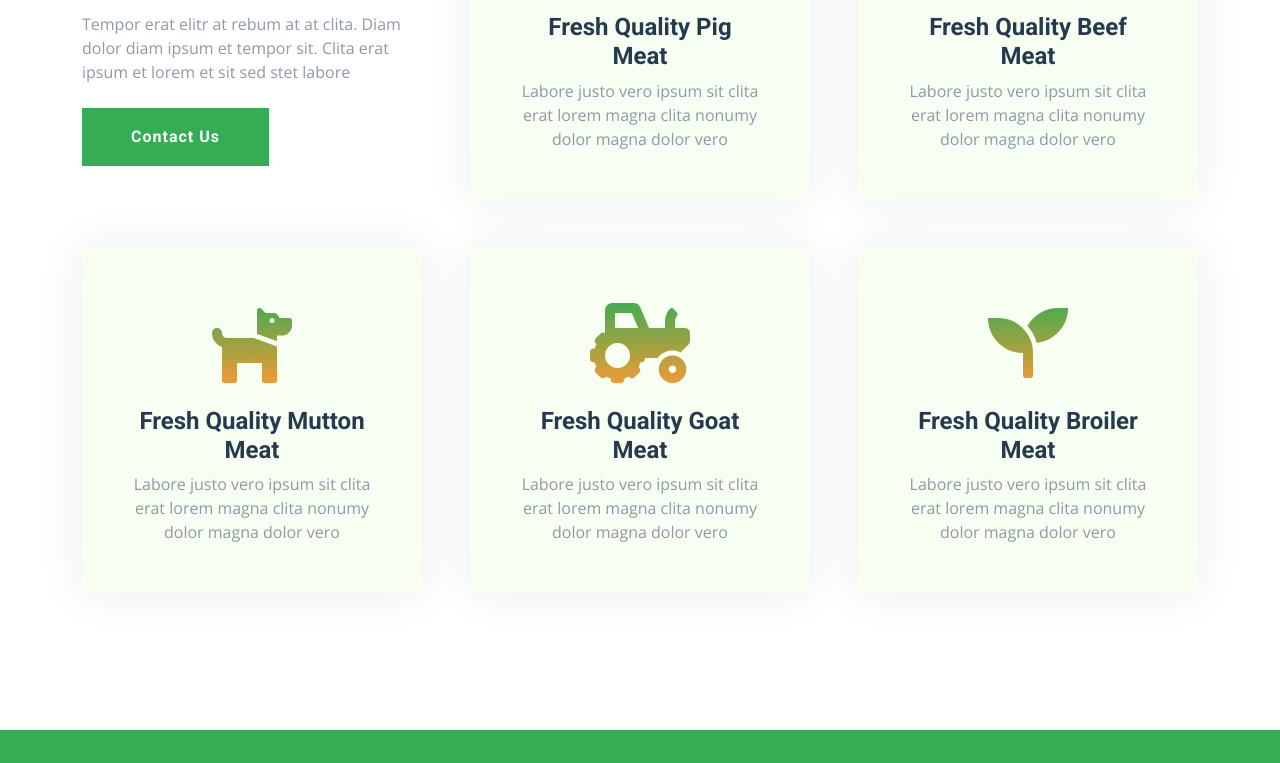
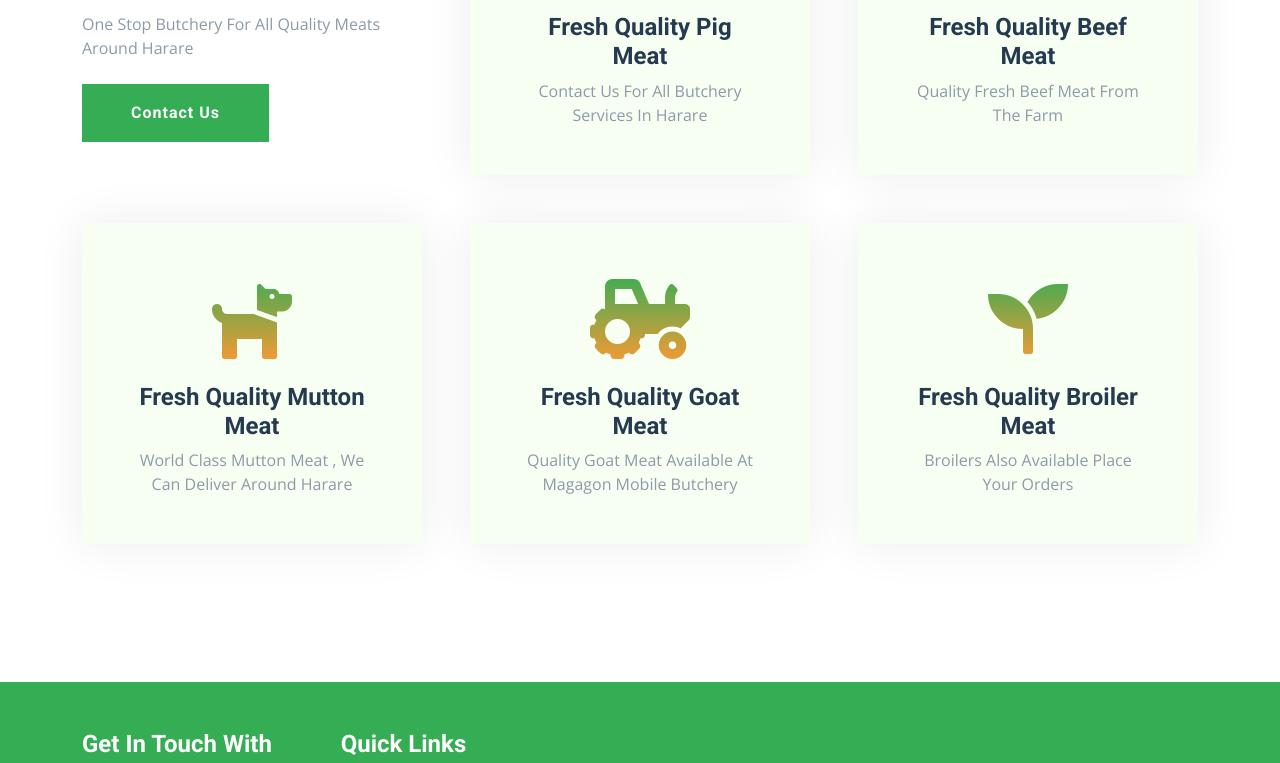
Before and after one commit to Blessward/magagon-meats, a plain HTML site: page service.html in a window 1280 px wide. Shown: the part 902-1665 px from the top of the page. Drawn offline with nearby package versions, Linux system fonts and the light colour scheme.

Commit message:
Update service.html

```diff
--- a/service.html
+++ b/service.html
@@ -105,42 +105,42 @@
                         <h6 class="text-primary text-uppercase"> Our Services</h6>
                         <h1 class="display-5">Magagon Meats</h1>
                     </div>
-                    <p class="mb-4">Tempor erat elitr at rebum at at clita. Diam dolor diam ipsum et tempor sit. Clita erat ipsum et lorem et sit sed stet labore</p>
+                    <p class="mb-4">One Stop Butchery For All Quality Meats Around Harare</p>
                     <a href="" class="btn btn-primary py-md-3 px-md-5">Contact Us</a>
                 </div>
                 <div class="col-lg-4 col-md-6">
                     <div class="service-item bg-light text-center p-5">
                         <i class="fa fa-carrot display-1 text-primary mb-3"></i>
                         <h4>Fresh Quality Pig Meat</h4>
-                        <p class="mb-0">Labore justo vero ipsum sit clita erat lorem magna clita nonumy dolor magna dolor vero</p>
+                        <p class="mb-0">Contact Us For All Butchery Services In Harare</p>
                     </div>
                 </div>
                 <div class="col-lg-4 col-md-6">
                     <div class="service-item bg-light text-center p-5">
                         <i class="fa fa-apple-alt display-1 text-primary mb-3"></i>
                         <h4>Fresh Quality Beef Meat</h4>
-                        <p class="mb-0">Labore justo vero ipsum sit clita erat lorem magna clita nonumy dolor magna dolor vero</p>
+                        <p class="mb-0">Quality Fresh Beef Meat From The Farm</p>
                     </div>
                 </div>
                 <div class="col-lg-4 col-md-6">
                     <div class="service-item bg-light text-center p-5">
                         <i class="fa fa-dog display-1 text-primary mb-3"></i>
                         <h4>Fresh Quality Mutton Meat</h4>
-                        <p class="mb-0">Labore justo vero ipsum sit clita erat lorem magna clita nonumy dolor magna dolor vero</p>
+                        <p class="mb-0">World Class Mutton  Meat , We Can Deliver Around Harare</p>
                     </div>
                 </div>
                 <div class="col-lg-4 col-md-6">
                     <div class="service-item bg-light text-center p-5">
                         <i class="fa fa-tractor display-1 text-primary mb-3"></i>
                         <h4>Fresh Quality Goat Meat</h4>
-                        <p class="mb-0">Labore justo vero ipsum sit clita erat lorem magna clita nonumy dolor magna dolor vero</p>
+                        <p class="mb-0">Quality Goat Meat Available At Magagon Mobile Butchery</p>
                     </div>
                 </div>
                 <div class="col-lg-4 col-md-6">
                     <div class="service-item bg-light text-center p-5">
                         <i class="fa fa-seedling display-1 text-primary mb-3"></i>
                         <h4>Fresh Quality Broiler Meat </h4>
-                        <p class="mb-0">Labore justo vero ipsum sit clita erat lorem magna clita nonumy dolor magna dolor vero</p>
+                        <p class="mb-0">Broilers Also Available Place Your Orders</p>
                     </div>
                 </div>
             </div>
```
